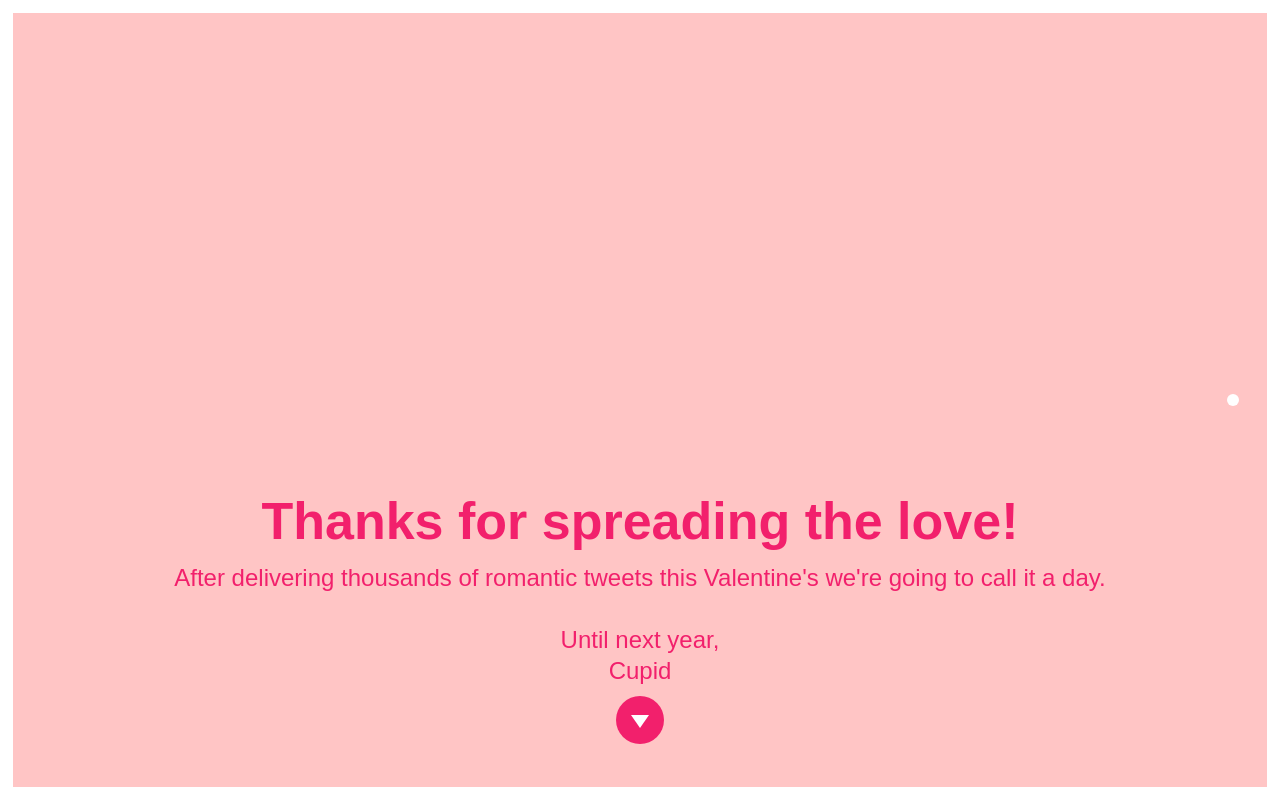
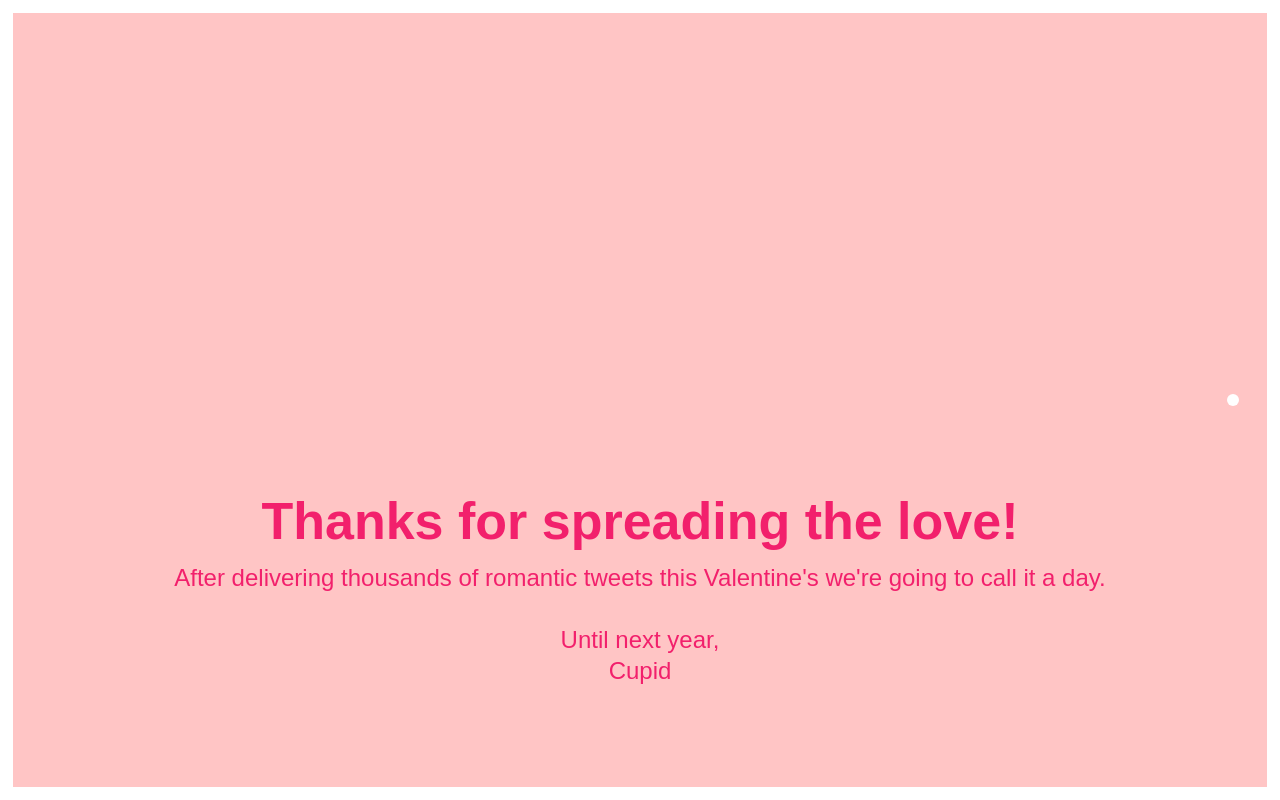
Before and after one commit to JamiePoole/ValentinesDay, a PHP site: page / in a window 1280 px wide. Run offline with PHP 8.4, Linux system fonts and the light colour scheme; data that the repository does not hold is empty; some libraries are stand-ins or nearby versions.

Commit message:
CLsoing copy

```diff
--- a/index.php
+++ b/index.php
@@ -104,7 +104,7 @@ $_ut->startSession();
 					<?php // We'll be back shortly ?>
 				</h2>
 			</div>
-			<a class="scroll-btn animated fadeInDown" href="#"><span class="wa-hidden">Next</span></a>
+			<?php // <a class="scroll-btn animated fadeInDown" href="#"><span class="wa-hidden">Next</span></a> ?>
 		</div><!--// .intro-page -->
 		<?php /*
 		<div class="section send-page" data-anchor="send">
```
